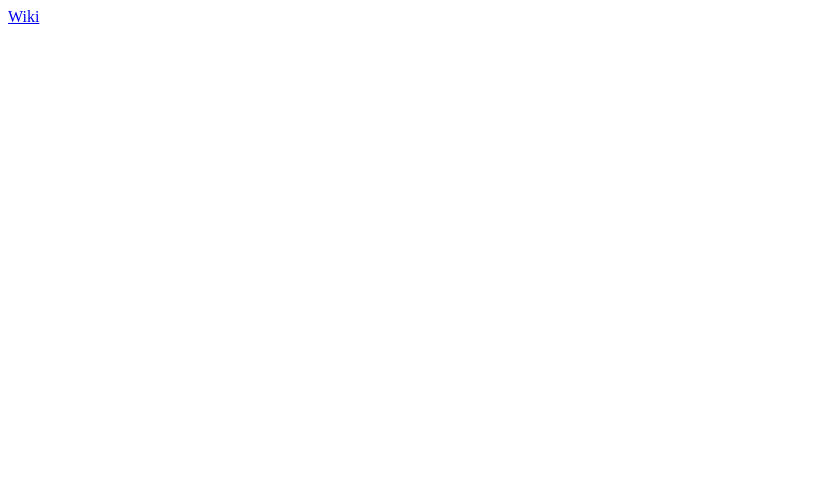
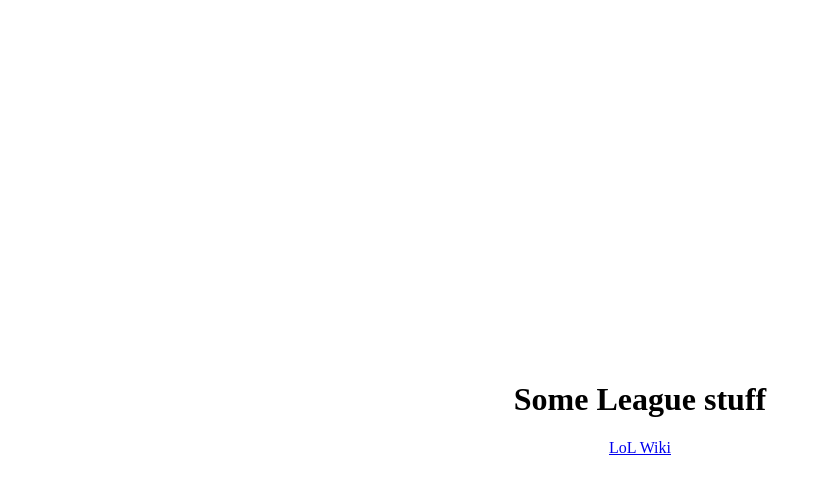
Before and after one commit to shazzaam7/League-Tools, a plain HTML site: page index.html in a window 1280 px wide. Shown: the whole page, without its empty margins (0-821 px from the left). Drawn offline with Linux system fonts and the light colour scheme.

Commit message:
Update 4
- Moved stuff around
- Added default page

```diff
--- /dev/null
+++ b/index.css
@@ -0,0 +1,16 @@
+body {
+  min-width: 85%;
+  max-width: 900px;
+  min-height: 100vh;
+  margin-left: auto;
+  margin-right: auto;
+  display: flex;
+  flex-direction: column;
+  justify-content: center;
+  align-items: center;
+}
+
+div#Homepage {
+  display: flex;
+  align-items: center;
+}
--- a/index.html
+++ b/index.html
@@ -3,9 +3,13 @@
   <head>
     <meta charset="UTF-8" />
     <meta name="viewport" content="width=device-width, initial-scale=1.0" />
-    <title>Document</title>
+    <link rel="stylesheet" href="index.css" />
+    <title>Something</title>
   </head>
   <body>
-    <a href="wiki.html">Wiki</a>
+    <h1>Some League stuff</h1>
+    <div id="Homepage">
+      <a href="Wiki/wiki.html">LoL Wiki</a>
+    </div>
   </body>
 </html>
```
Also changed, not shown: Wiki/style.css (renamed from style.css), Wiki/wiki.html (renamed from wiki.html), Wiki/wiki.js (renamed from wiki.js).
